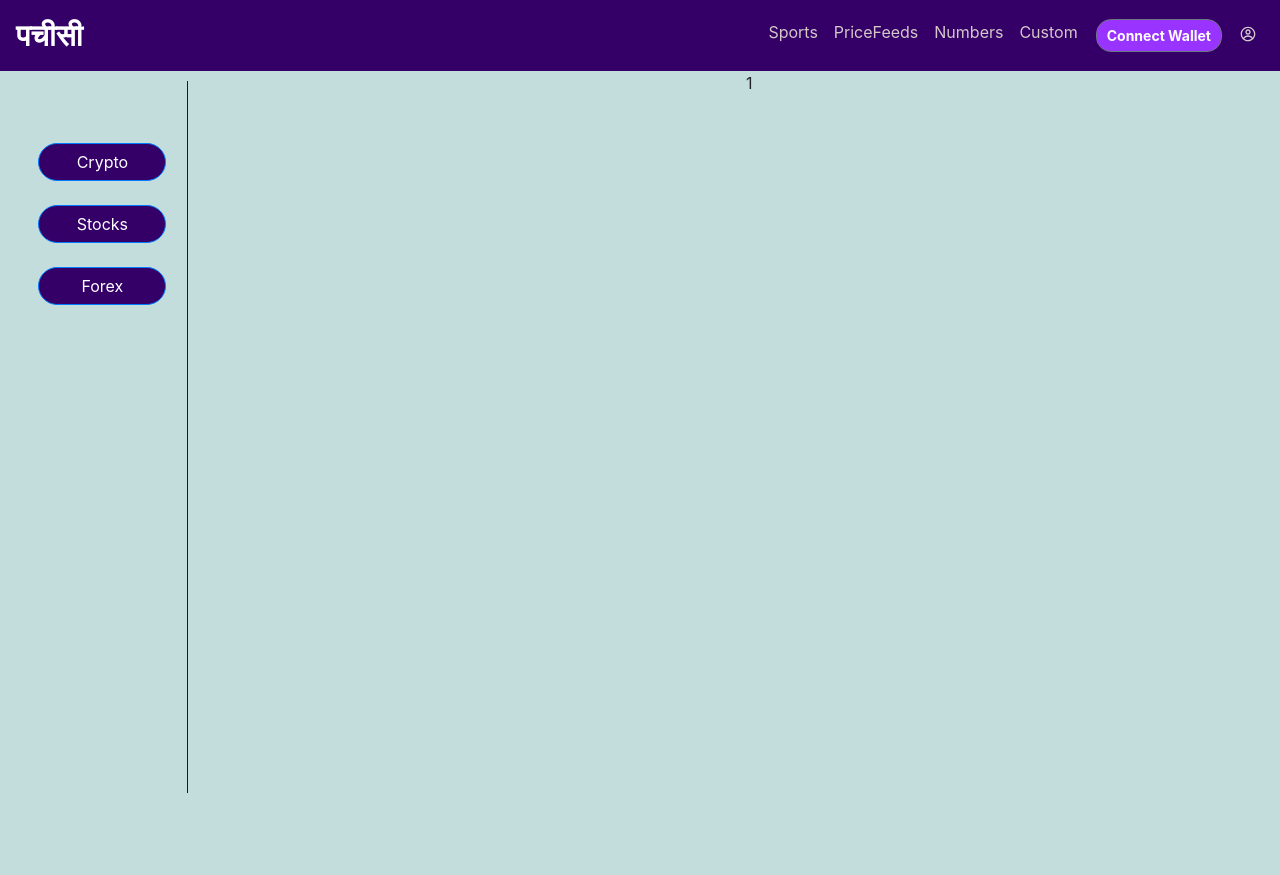
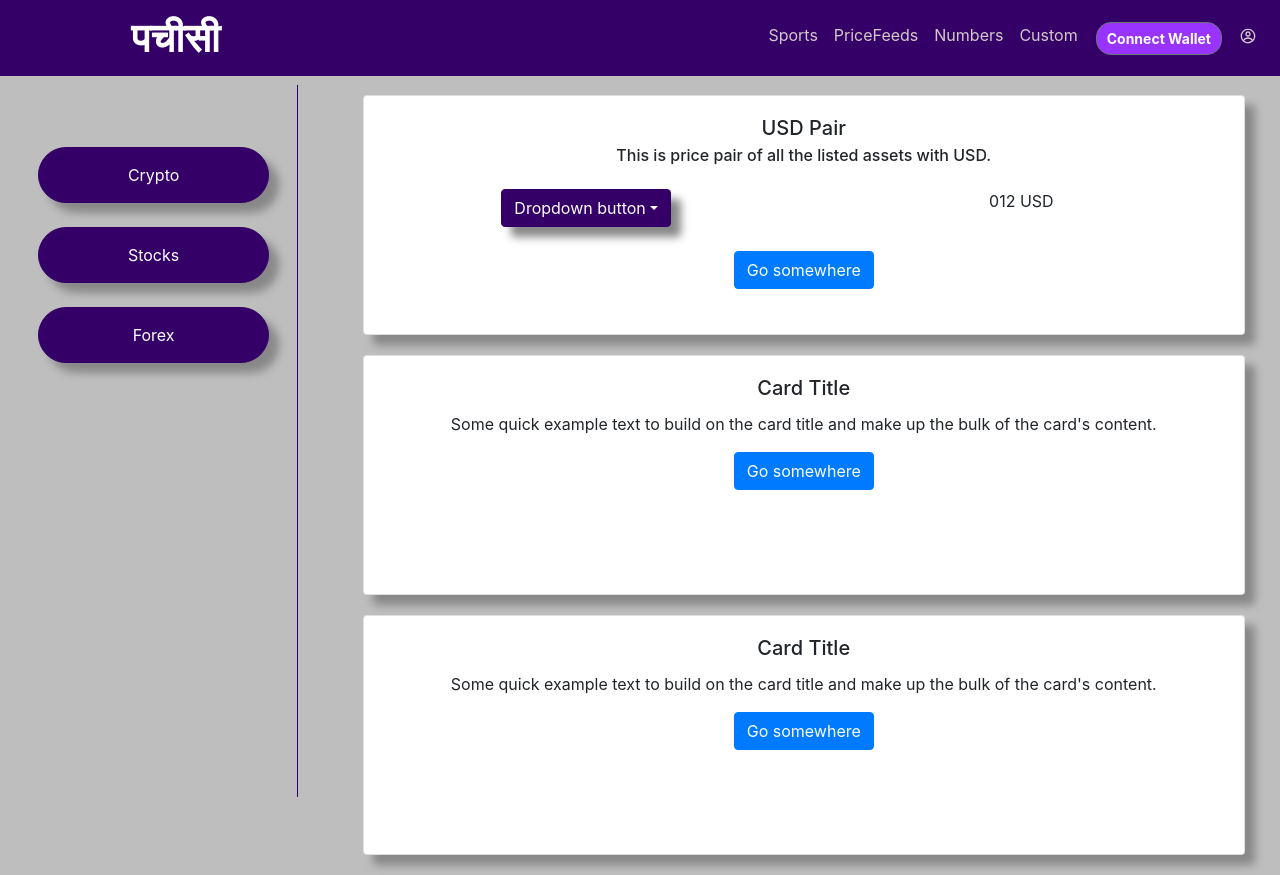
Before and after one commit to mundhrakeshav/pachisi, a React (Create React App) app in the folder pachisi-frontend/: page /price/1 in a window 1280 px wide. Before the commit the page ends 800 px from the top, so only its background shows below. Built offline with nearby package versions, Linux system fonts and the light colour scheme.

Commit message:
priceFeeds UI

```diff
--- a/pachisi-frontend/public/index.html
+++ b/pachisi-frontend/public/index.html
@@ -27,7 +27,7 @@
     -->
     <title>React App</title>
   </head>
-  <body style="background-color: #c2dddb">
+  <body style="background-color: #bebebe">
     <noscript>You need to enable JavaScript to run this app.</noscript>
     <div id="root"></div>
     <!--
--- a/pachisi-frontend/src/App.css
+++ b/pachisi-frontend/src/App.css
@@ -1,3 +1,6 @@
 .App {
   text-align: center;
 }
+.body-wrapper {
+  margin-top: 75px;
+}
--- a/pachisi-frontend/src/App.js
+++ b/pachisi-frontend/src/App.js
@@ -10,11 +10,13 @@ function App() {
     <div className="App">
       <Router>
         <AppBar />
-        <Switch>
-          <Route path="/" component={HomePage} exact />
-          <Route path="/profile" component={ProfilePage} exact />
-          <Route path="/price/:asset" component={PriceFeedsPage} exact />
-        </Switch>
+        <div className="body-wrapper">
+          <Switch>
+            <Route path="/" component={HomePage} exact />
+            <Route path="/profile" component={ProfilePage} exact />
+            <Route path="/price/:asset" component={PriceFeedsPage} exact />
+          </Switch>
+        </div>
       </Router>
     </div>
   );
--- a/pachisi-frontend/src/components/AppBar/appbar.css
+++ b/pachisi-frontend/src/components/AppBar/appbar.css
@@ -2,7 +2,9 @@
   background-color: #340068;
 }
 .appbar-brand {
-  font-size: 30px;
+  font-size: 40px;
+  margin: 0;
+  padding: 0 0 0 9vw;
 }
 
 .nav-button {
--- a/pachisi-frontend/src/components/AppBar/appbar.jsx
+++ b/pachisi-frontend/src/components/AppBar/appbar.jsx
@@ -9,7 +9,7 @@ const AppBar = () => {
   const { connectMetamask, userAddress } = useContext(Web3Context);
 
   return (
-    <Navbar expand="lg" className="appbar" variant="dark">
+    <Navbar expand="lg" className="appbar" variant="dark" fixed="top">
       <b>
         <Navbar.Brand href="/" className="appbar-brand">
           पचीसी
--- a/pachisi-frontend/src/components/PriceFeeds/LeftColumn/leftColumn.css
+++ b/pachisi-frontend/src/components/PriceFeeds/LeftColumn/leftColumn.css
@@ -14,9 +14,12 @@
 }
 
 .left-column-button-pricefeeds {
-  border-radius: 20px;
-  width: 10vw;
+  border-radius: 30px;
+  width: 18vw;
+  height: 7vh;
   background-color: #340068;
+  border: 1px solid #340068;
+  box-shadow: 10px 10px 8px #888888;
 }
 
 .left-column-button-pricefeeds:hover {
--- /dev/null
+++ b/pachisi-frontend/src/components/PriceFeeds/PriceFeedsUi/cards/ethPairCard.jsx
@@ -0,0 +1,23 @@
+import React, { useState, useEffect } from "react";
+import { Card, Row, Col, Button } from "react-bootstrap";
+
+const EthPairCard = () => {
+  return (
+    <Row className="price-feeds-right-ui-wrapper">
+      <Col>
+        <Card className="price-feeds-card">
+          <Card.Body>
+            <Card.Title>Card Title</Card.Title>
+            <Card.Text>
+              Some quick example text to build on the card title and make up the
+              bulk of the card's content.
+            </Card.Text>
+            <Button variant="primary">Go somewhere</Button>
+          </Card.Body>
+        </Card>
+      </Col>
+    </Row>
+  );
+};
+
+export default EthPairCard;
--- /dev/null
+++ b/pachisi-frontend/src/components/PriceFeeds/PriceFeedsUi/cards/fiatCard.jsx
@@ -0,0 +1,23 @@
+import React, { useState, useEffect } from "react";
+import { Card, Row, Col, Button } from "react-bootstrap";
+
+const FiatPairCard = () => {
+  return (
+    <Row className="price-feeds-right-ui-wrapper">
+      <Col>
+        <Card className="price-feeds-card">
+          <Card.Body>
+            <Card.Title>Card Title</Card.Title>
+            <Card.Text>
+              Some quick example text to build on the card title and make up the
+              bulk of the card's content.
+            </Card.Text>
+            <Button variant="primary">Go somewhere</Button>
+          </Card.Body>
+        </Card>
+      </Col>
+    </Row>
+  );
+};
+
+export default FiatPairCard;
--- /dev/null
+++ b/pachisi-frontend/src/components/PriceFeeds/PriceFeedsUi/cards/usdPairCard.jsx
@@ -0,0 +1,54 @@
+import React, { useState, useEffect } from "react";
+import {
+  Card,
+  Row,
+  Col,
+  Button,
+  Dropdown,
+  DropdownButton,
+} from "react-bootstrap";
+
+const UsdPairCard = () => {
+  return (
+    <Row className="price-feeds-right-ui-wrapper">
+      <Col>
+        <Card className="price-feeds-card">
+          <Card.Body>
+            <Card.Title>USD Pair</Card.Title>
+            <Card.Subtitle>
+              This is price pair of all the listed assets with USD.
+            </Card.Subtitle>
+            <br />
+            <Row>
+              {" "}
+              <Col>
+                <DropDownButtonUsdpair />
+              </Col>
+              <Col>{"012 USD"}</Col>
+            </Row>{" "}
+            <br />
+            <Button variant="primary">Go somewhere</Button>
+          </Card.Body>
+        </Card>
+      </Col>
+    </Row>
+  );
+};
+
+const DropDownButtonUsdpair = () => {
+  return (
+    <DropdownButton id="dropdown-basic-button" title="Dropdown button">
+      <Dropdown.Item
+        eventKey="1"
+        onSelect={(eventKey) => {
+          console.log(eventKey);
+        }}>
+        Action
+      </Dropdown.Item>
+      <Dropdown.Item href="#/action-2">Another action</Dropdown.Item>
+      <Dropdown.Item href="#/action-3">Something else</Dropdown.Item>
+    </DropdownButton>
+  );
+};
+
+export default UsdPairCard;
--- /dev/null
+++ b/pachisi-frontend/src/components/PriceFeeds/PriceFeedsUi/priceFeedsRightUI.css
@@ -0,0 +1,16 @@
+.price-feeds-right-ui-wrapper {
+  margin: 20px;
+}
+
+.price-feeds-card {
+  width: "100%";
+  background-color: #ffffff;
+  height: 30vh;
+  box-shadow: 10px 10px 8px #888888;
+}
+
+#dropdown-basic-button {
+  background-color: #340068;
+  border: 1px solid #340068;
+  box-shadow: 10px 10px 8px #888888;
+}
--- /dev/null
+++ b/pachisi-frontend/src/components/PriceFeeds/PriceFeedsUi/priceFeedsRightUI.jsx
@@ -0,0 +1,18 @@
+import React, { useState, useEffect, useContext } from "react";
+import { Card, Row, Col, Button } from "react-bootstrap";
+import EthPairCard from "./cards/ethPairCard";
+import FiatPairCard from "./cards/fiatCard";
+import UsdPairCard from "./cards/usdPairCard";
+import "./priceFeedsRightUI.css";
+
+const PriceFeedsRightUI = () => {
+  return (
+    <div>
+      <UsdPairCard />
+      <EthPairCard />
+      <FiatPairCard />
+    </div>
+  );
+};
+
+export default PriceFeedsRightUI;
--- a/pachisi-frontend/src/components/PriceFeeds/pricefeeds.jsx
+++ b/pachisi-frontend/src/components/PriceFeeds/pricefeeds.jsx
@@ -2,6 +2,7 @@ import React, { useState, useEffect, useContext } from "react";
 import { Container, Row, Col } from "react-bootstrap";
 import { useParams } from "react-router-dom";
 import LeftColumnPriceFeeds from "./LeftColumn/leftColumn";
+import PriceFeedsRightUI from "./PriceFeedsUi/priceFeedsRightUI";
 
 const PriceFeedsPage = () => {
   let { asset } = useParams();
@@ -9,10 +10,12 @@ const PriceFeedsPage = () => {
   return (
     <div>
       <Row>
-        <Col xs={2}>
+        <Col xs={3}>
           <LeftColumnPriceFeeds />
         </Col>
-        <Col xs={10}>{asset}</Col>
+        <Col xs={9}>
+          <PriceFeedsRightUI />
+        </Col>
       </Row>
     </div>
   );
```
